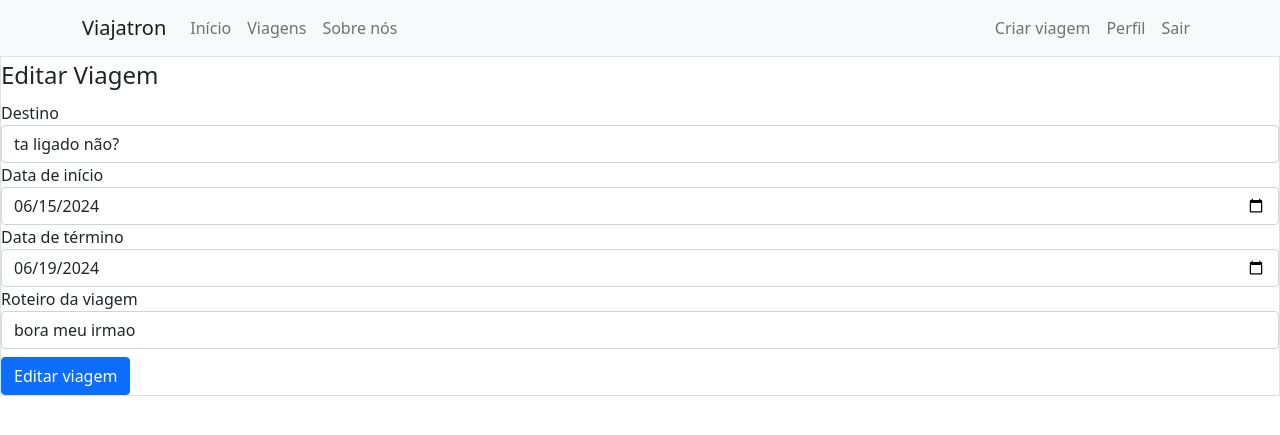
After one commit to DaviLuizCL/viagenspython, a Flask app: page /viagem/1 in a window 1280 px wide. The commit adds this page. Shown: the top 435 px of the page. Run offline with Flask 3, Linux system fonts and the light colour scheme; a user stored in the database is signed in.

Commit message:
Função de edição das viagens

```diff
--- a/estudoboladao/forms.py
+++ b/estudoboladao/forms.py
@@ -37,3 +37,16 @@ class FormCriarViagem(FlaskForm):
         if self.data_inicio.data and field.data:
             if field.data < self.data_inicio.data:
                 raise ValidationError('A data de término deve ser posterior à data de início.')
+
+
+class FormEditarViagem(FlaskForm):
+    destino = StringField('Destino', validators=[DataRequired(), Length(2, 50)])
+    data_inicio = DateField('Data de início', format='%Y-%m-%d')
+    data_termino = DateField('Data de término', format='%Y-%m-%d')
+    roteiro = StringField('Roteiro da viagem', validators=[DataRequired(), Length(5, 1000)])
+    botao_submit_editarViagem = SubmitField('Editar viagem')
+
+    def validate_data_termino(self, field):
+        if self.data_inicio.data and field.data:
+            if field.data < self.data_inicio.data:
+                raise ValidationError('A data de término deve ser posterior à data de início.')
--- a/estudoboladao/routes.py
+++ b/estudoboladao/routes.py
@@ -1,9 +1,8 @@
 from flask import render_template, url_for, redirect, flash, request
 from estudoboladao import app, database, bcrypt
-from estudoboladao.forms import FormLogin, FormCriarConta, FormCriarViagem
+from estudoboladao.forms import FormLogin, FormCriarConta, FormCriarViagem, FormEditarViagem, FormEditarViagem
 from estudoboladao.models import Usuario, Viagem
 from flask_login import login_user, logout_user, current_user, login_required
-lista_usuarios = ['Lira', 'João', 'Alon', 'Alessandra', 'Amanda']
 @app.route('/')
 def home():
     return render_template('home.html')
@@ -74,3 +73,32 @@ def criar_viagem():
         flash(f'Viagem para {form_criarViagem.destino.data}, criada com sucesso!', 'alert-success')
         return redirect(url_for('usuarios'))
     return render_template('criarviagem.html', form_criarViagem=form_criarViagem)
+
+
+
+@app.route('/viagem/<viagem_id>', methods=['GET', 'POST'])
+@login_required
+def editar_viagem(viagem_id):
+    viagem = Viagem.query.get(viagem_id)
+    form = FormEditarViagem()
+    if request.method == 'GET':
+        form.destino.data = viagem.destino
+        form.data_inicio.data = viagem.data_inicio
+        form.data_termino.data = viagem.data_termino
+        form.roteiro.data = viagem.roteiro
+    elif form.validate_on_submit():
+        viagem.destino = form.destino.data
+        viagem.data_inicio = form.data_inicio.data
+        viagem.data_termino = form.data_termino.data
+        viagem.roteiro = form.roteiro.data
+        database.session.commit()
+
+    if form.validate_on_submit() and 'botao_submit_editarViagem' in request.form:
+        viagem = Viagem(destino=form.destino.data,
+         data_inicio=form.data_inicio.data,
+          data_termino=form.data_termino.data,
+           roteiro=form.roteiro.data,
+           autor=current_user)
+        flash(f'Viagem para {form.destino.data}, modificada com sucesso!', 'alert-success')
+        return redirect(url_for('usuarios'))
+    return render_template('editarviagem.html', form=form, viagem=viagem)
--- /dev/null
+++ b/estudoboladao/templates/editarviagem.html
@@ -0,0 +1,27 @@
+{% extends 'base.html' %}
+
+{% block body %}
+    <div class="col">
+
+        <form method="POST" action="" class="border">
+            {{ form.csrf_token }}
+            <legend>Editar Viagem</legend>
+           <fieldset>
+            <div class="form-group">
+                {{ form.destino.label(class="form-control-label") }}
+                {{ form.destino(class="form-control") }}
+        </div>
+        <div class="form-group">
+            {{ form.data_inicio.label(class="form-control-label") }}
+            {{ form.data_inicio(class="form-control", placeholder="dd-mm-yyyy") }}
+        </div>
+        <div class="form-group">
+            {{ form.data_termino.label(class="form-control-label") }}
+            {{ form.data_termino(class="form-control", placeholder="dd-mm-yyyy") }}
+        </div>
+        <div class="form-group">
+            {{ form.roteiro.label(class="form-control-label") }}
+            {{ form.roteiro(class="form-control") }}
+        </div>
+        {{ form.botao_submit_editarViagem(class="btn btn-primary mt-2") }}
+{% endblock %}
--- a/estudoboladao/templates/viagens.html
+++ b/estudoboladao/templates/viagens.html
@@ -13,7 +13,7 @@
                     <h6 class="card-subtitle mb-2 text-muted">Data de Término: {{ viagem.data_termino.strftime('%d-%m-%Y') }}</h6>
                     <p class="card-text">{{ viagem.roteiro }}</p>
                     <!-- Botão Editar -->
-                    <a href="#" class="btn btn-primary me-2">Editar</a> <a href="#" class="btn btn-danger">Excluir</a>
+                    <a href="{{ url_for('editar_viagem', viagem_id=viagem.id) }}" class="btn btn-primary me-2">Editar</a> <a href="#" class="btn btn-danger">Excluir</a>
                 </div>
             </div>
         </div>
```
Also changed, not shown: instance/meusite.db.
